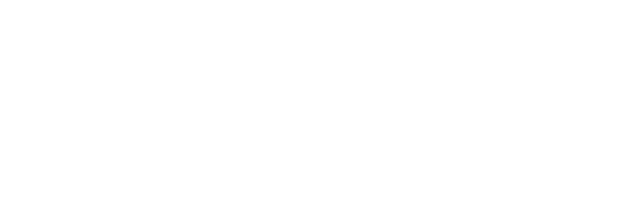
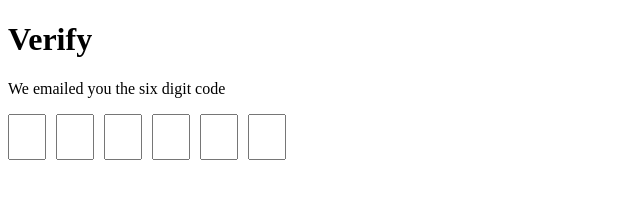
Before and after one commit to acciojob/OTP-aravi143, a website: page main.html in a window 1280 px wide. Shown: the whole page, without its empty margins (0-640 px from the left). Drawn offline with Linux system fonts and the light colour scheme.

Commit message:
created a submission

```diff
--- a/main.html
+++ b/main.html
@@ -8,6 +8,17 @@
 
 <body>
 	<!-- the entire body must be written by student -->
+	<h1 id="verification_heading">Verify</h1>
+	<p id="verification_subtext">We emailed you the six digit code</p>
+	<div class="code-container">
+		<input class="code" type="text" maxlength="1" >
+		<input class="code" type="text" maxlength="1" >
+		<input class="code" type="text" maxlength="1" >
+		<input class="code" type="text" maxlength="1" >
+		<input class="code" type="text" maxlength="1" >
+		<input class="code" type="text" maxlength="1" >
+
+	</div>
     <script type="text/javascript" src="./script.js">
 </script>
 
--- a/script.js
+++ b/script.js
@@ -1 +1,16 @@
 //your JS code here. If required.
+const codeInputs = document.querySelectorAll('.code');
+
+codeInputs.forEach((input, index) => {
+  input.addEventListener('input', () => {
+    if (input.value.length === 1) {
+      codeInputs[index + 1].focus();
+    }
+  });
+
+  input.addEventListener('keydown', (event) => {
+    if (event.key === 'Backspace' && input.value === '') {
+      codeInputs[index - 1].focus();
+    }
+  });
+});
--- a/styles.css
+++ b/styles.css
@@ -1 +1,14 @@
 /*  your css code here. If applicable */
+.code-container{
+	display:flex;
+	width:100%;
+/* 	justify-content:space-evenly;
+	*/
+	gap:10px;
+}
+.code{
+	width:30px;
+	height:40px;
+	text-align:center;
+	font-size:30px;
+}
```
